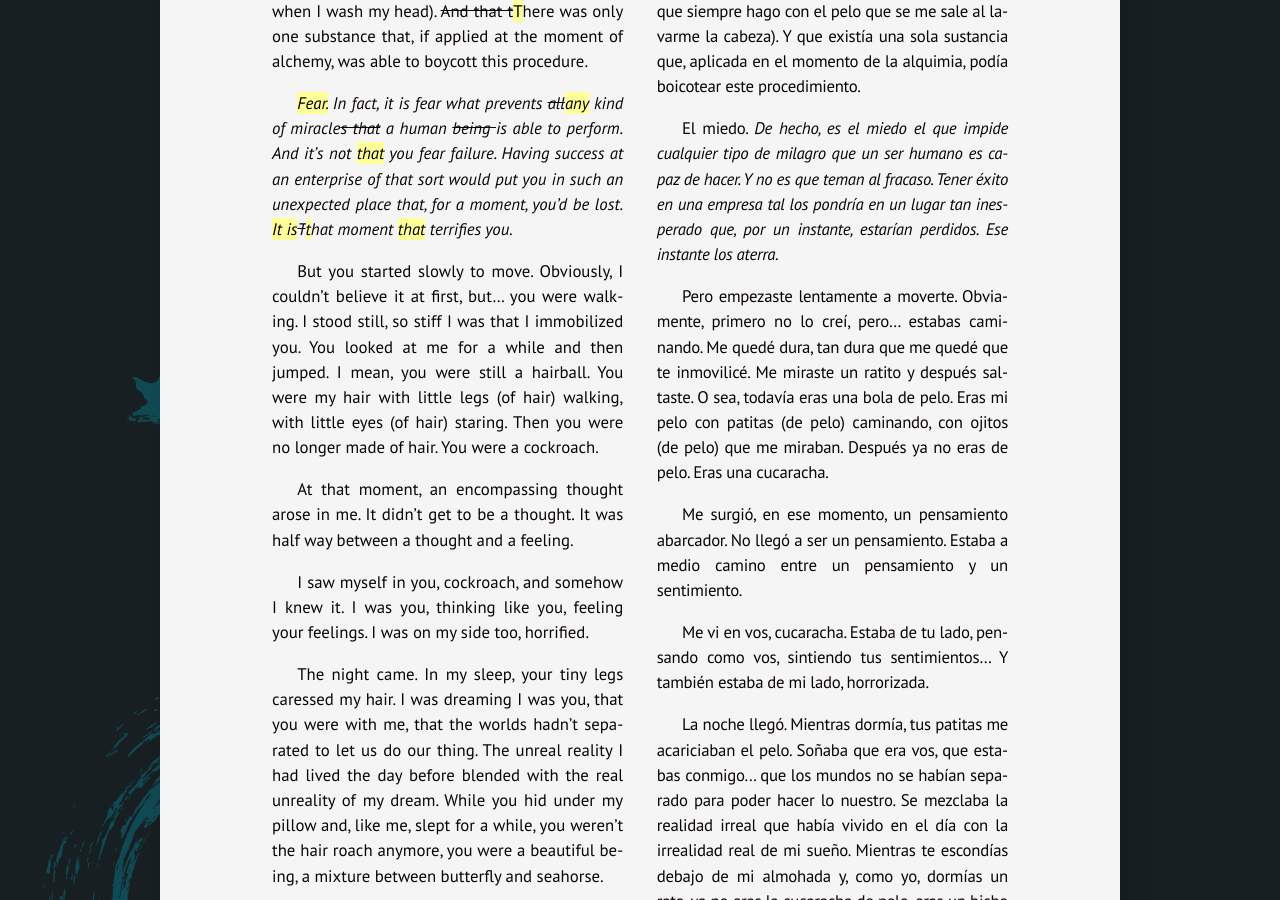
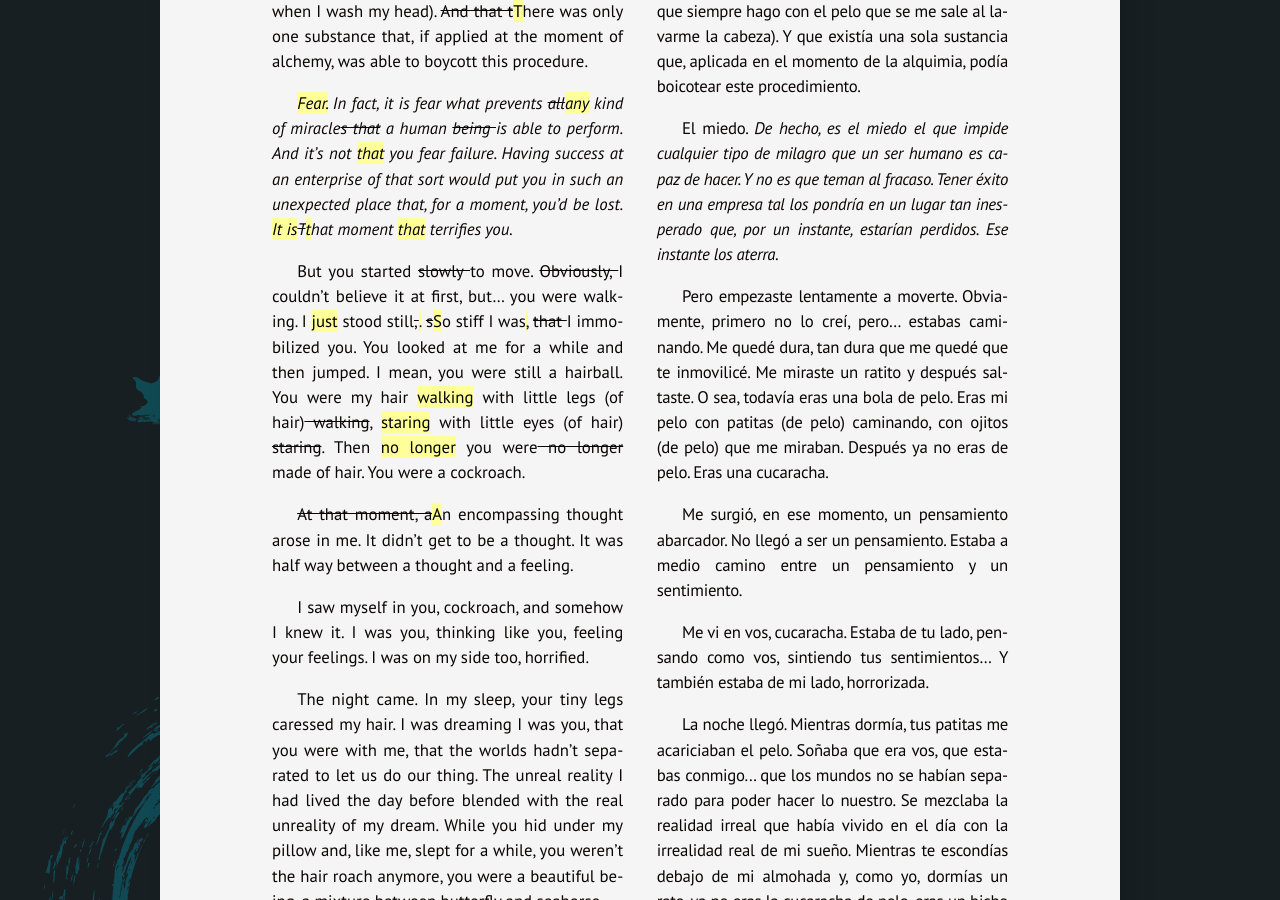
Before and after one commit to silvialohrmann/editorial, a Jekyll site: the page built from _posts/2022-11-20-the-other.md, in a window 1280 px wide and 900 px high, scrolled down 741 px. Built offline with Jekyll 4.4.1, drawn with Linux system fonts in a browser that asks for light colours.

Commit message:
Update 2022-11-20-the-other.md

```diff
--- a/_posts/2022-11-20-the-other.md
+++ b/_posts/2022-11-20-the-other.md
@@ -12,9 +12,9 @@ That, making use of a mixture of mental power —a clean guided thought— and f
 
 <em><ins title="edited on 2023/03/21">Fear.</ins> In fact, it is fear what prevents <del title="edited on 2023/03/21">all</del><ins title="edited on 2023/03/21">any</ins> kind of miracle<del title="edited on 2023/03/21">s that</del> a human <del title="edited on 2023/03/21">being </del>is able to perform. And it’s not <ins title="edited on 2023/03/21">that</ins> you fear failure. Having success at an enterprise of that sort would put you in such an unexpected place that, for a moment, you’d be lost. <ins title="edited on 2023/03/21">It is</ins><del title="edited on 2023/03/21">T</del><ins title="edited on 2023/03/21">t</ins>hat moment <ins title="edited on 2023/03/21">that</ins> terrifies you.</em>
 
-But you started slowly to move. Obviously, I couldn’t believe it at first, but... you were walking. I stood still, so stiff I was that I immobilized you. You looked at me for a while and then jumped. I mean, you were still a hairball. You were my hair with little legs (of hair) walking, with little eyes (of hair) staring. Then you were no longer made of hair. You were a cockroach.
+But you started <del title="edited on 2023/03/21">slowly </del>to move. <del title="edited on 2023/03/21">Obviously, </del>I couldn’t believe it at first, but… you were walking. I <ins title="edited on 2023/03/21">just</ins> stood still<del title="edited on 2023/03/21">,</del><ins title="edited on 2023/03/21">.</ins> <del title="edited on 2023/03/21">s</del><ins title="edited on 2023/03/21">S</ins>o stiff I was<ins title="edited on 2023/03/21">,</ins> <del title="edited on 2023/03/21">that </del>I immobilized you. You looked at me for a while and then jumped. I mean, you were still a hairball. You were my hair <ins title="edited on 2023/03/21">walking</ins> with little legs (of hair)<del title="edited on 2023/03/21"> walking</del>, <ins title="edited on 2023/03/21">staring</ins> with little eyes (of hair)<del title="edited on 2023/03/21"> staring</del>. Then <ins title="edited on 2023/03/21">no longer</ins> you were<del title="edited on 2023/03/21"> no longer</del> made of hair. You were a cockroach.
 
-At that moment, an encompassing thought arose in me. It didn’t get to be a thought. It was half way between a thought and a feeling.
+<del title="edited on 2023/03/21">At that moment, a</del><ins title="edited on 2023/03/21">A</ins>n encompassing thought arose in me. It didn’t get to be a thought. It was half way between a thought and a feeling.
 
 I saw myself in you, cockroach, and somehow I knew it. I was you, thinking like you, feeling your feelings. I was on my side too, horrified.
 
```
